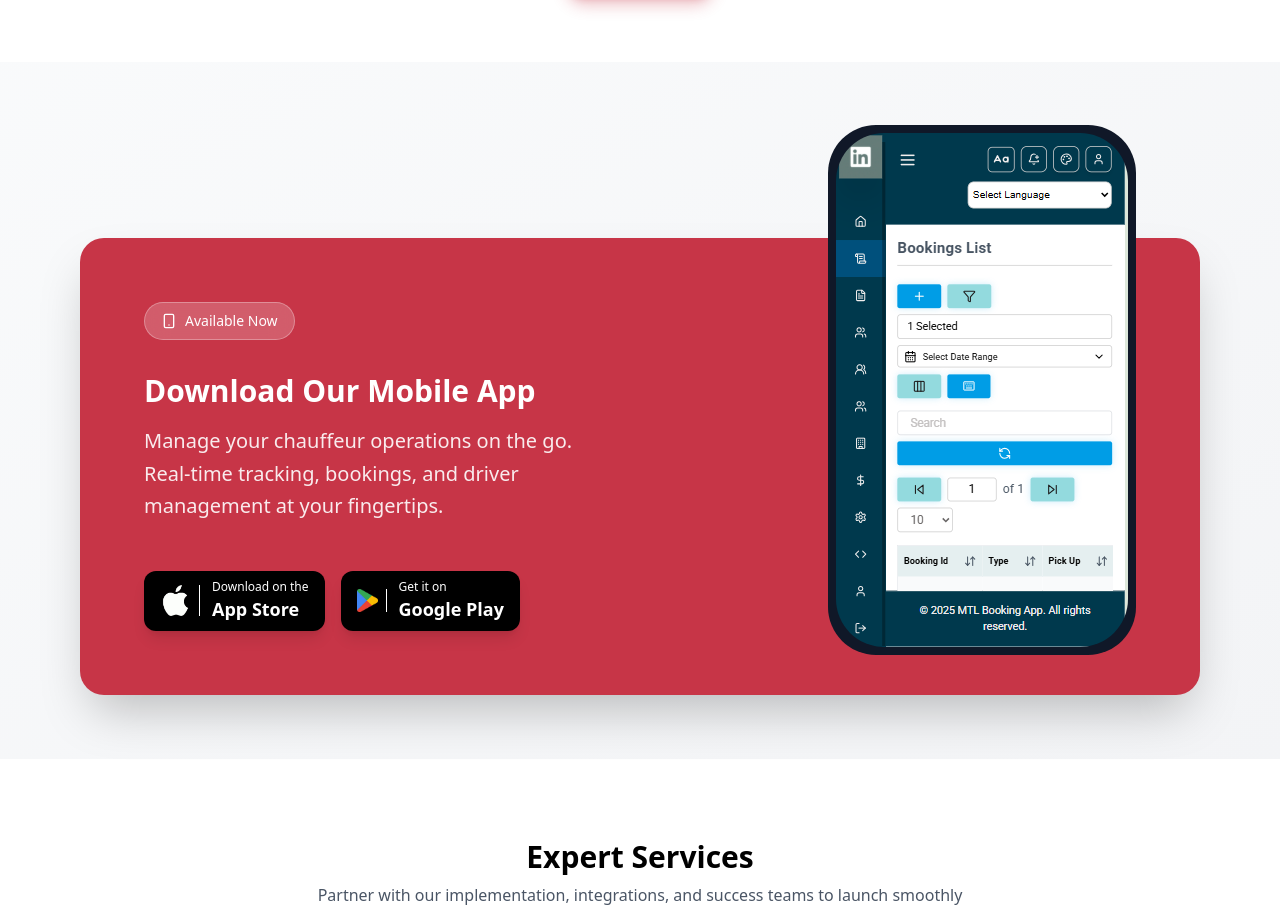
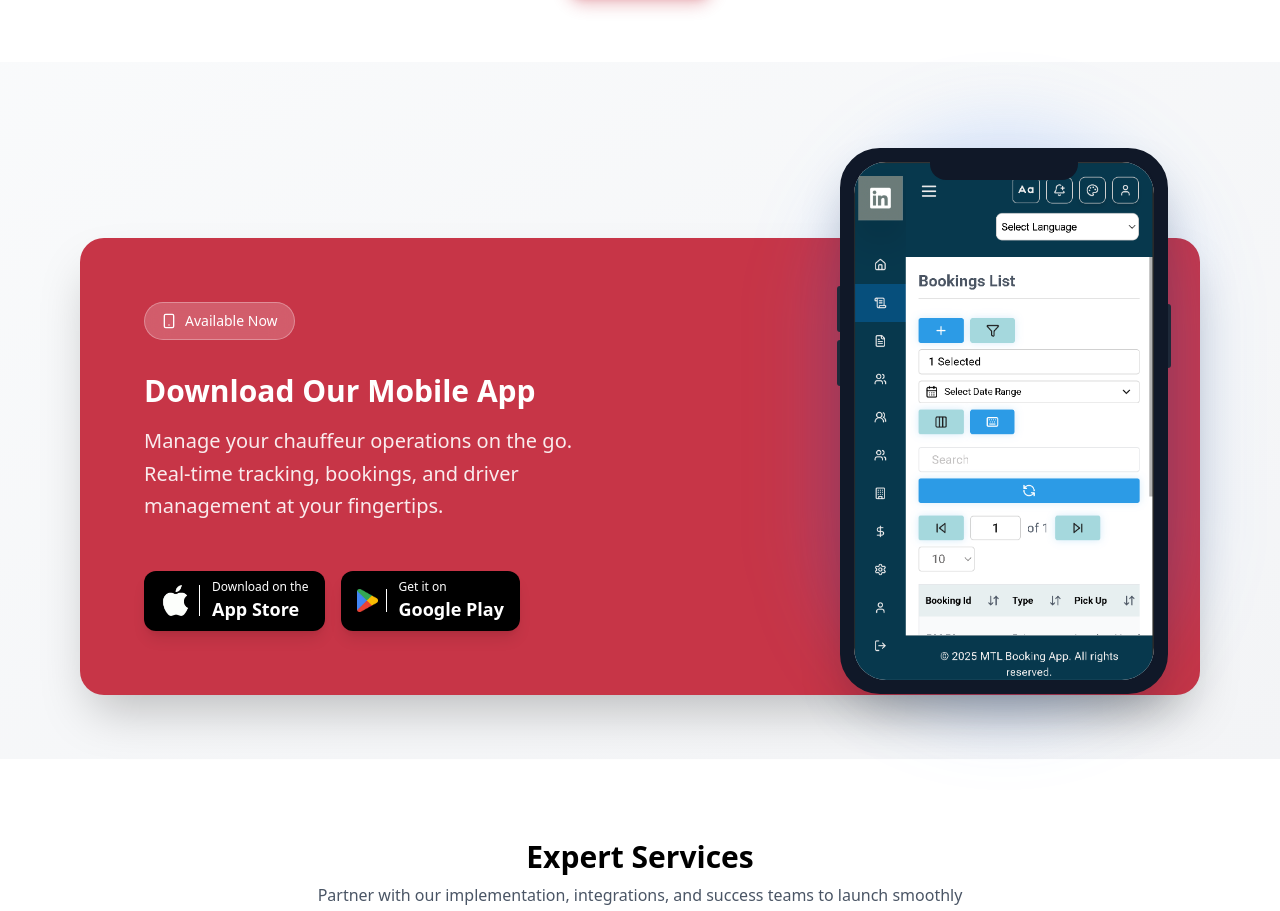
Before and after one commit to mtlcontrol13-ship-it/MTLDispatch-LandingPage, a React (Vite) app: page / in a window 1280 px wide. Shown: the part 4943-5854 px from the top of the page. Built offline with nearby package versions, Linux system fonts and the light colour scheme.

Commit message:
new dashboardbooking screenshot

```diff
--- a/src/assets/Images.js
+++ b/src/assets/Images.js
@@ -1,6 +1,6 @@
 export const IMAGES = {
   // Mobile App
-  DashboardBooking: "./dashboardbooking.webp",
+  DashboardBooking: "./dashboardbooking.png",
   GoogleIcon: "./googleIcon.webp",
   AppleIcon: "./appleIcon.webp",
   YourITExperts: "./YIE.webp",
--- a/src/components/LandingPageComponents/MobileApp.jsx
+++ b/src/components/LandingPageComponents/MobileApp.jsx
@@ -69,15 +69,30 @@ const MobileApp = () => {
             </div>
 
             {/* RIGHT PHONE MOCKUP */}
-            <div className="relative hidden lg:absolute lg:right-16 lg:top-32 xl:top-1/3 lg:-translate-y-1/2 md:flex justify-center lg:justify-end">
-              <div className="relative">
-                <div className="bg-gray-900 rounded-[3rem] p-2 relative z-20">
-                  <img
-                    src={IMAGES.DashboardBooking}
-                    className="rounded-[3rem]"
-                    alt="dashboard mockup"
-                  />
+            <div className="relative hidden lg:absolute lg:right-8 lg:top-[40%] lg:-translate-y-1/2 lg:flex justify-end">
+              <div className="relative z-10 scale-90 xl:scale-100">
+                {/* Phone Frame */}
+                <div className="relative mx-auto border-gray-900 bg-gray-900 border-14 rounded-[2.5rem] shadow-2xl">
+                  {/* Notch */}
+                  <div className="w-[148px] h-[18px] bg-gray-900 top-0 rounded-b-2xl left-1/2 -translate-x-1/2 absolute z-20"></div>
+
+                  {/* Side Buttons */}
+                  <div className="h-[46px] w-[3px] bg-gray-800 absolute -left-[17px] top-[124px] rounded-l-lg"></div>
+                  <div className="h-[46px] w-[3px] bg-gray-800 absolute -left-[17px] top-[178px] rounded-l-lg"></div>
+                  <div className="h-16 w-[3px] bg-gray-800 absolute -right-[17px] top-[142px] rounded-r-lg"></div>
+
+                  {/* Screen Content */}
+                  <div className="rounded-4xl overflow-hidden bg-white relative z-10">
+                    <img
+                      src={IMAGES.DashboardBooking}
+                      className="w-[300px] h-auto object-cover"
+                      alt="dashboard mockup"
+                    />
+                  </div>
                 </div>
+
+                {/* Glow Effect */}
+                <div className="absolute -inset-4 bg-blue-500/20 blur-2xl -z-10 rounded-full" />
               </div>
             </div>
           </div>
```
Also changed, not shown: public/dashboardbooking.png (added), public/dashboardbooking.webp (deleted).
